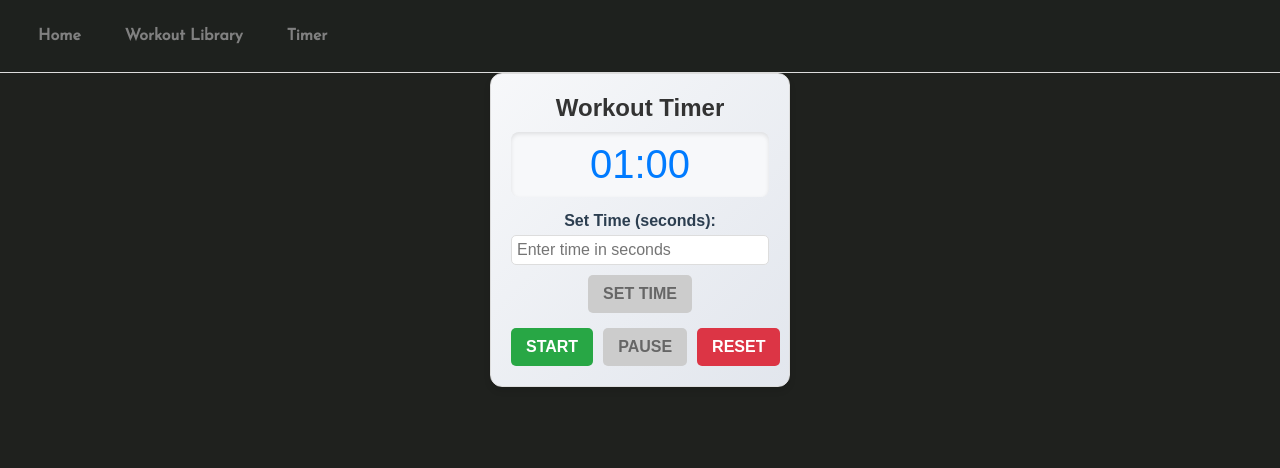
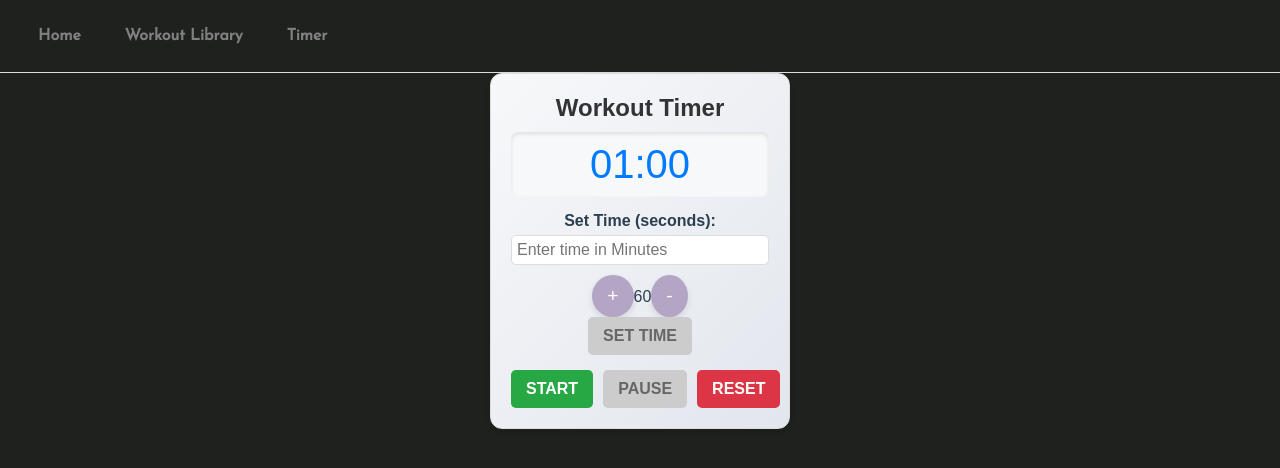
Before and after one commit to kharri34/Project3, a Vue app: page /timer in a window 1280 px wide. Shown: the top 468 px of the page. Built offline with nearby package versions, Linux system fonts and the light colour scheme.

Commit message:
timer update

```diff
--- a/src/components/Timer.vue
+++ b/src/components/Timer.vue
@@ -11,8 +11,13 @@
         type="number"
         v-model.number="customTime"
         :disabled="isRunning"
-        placeholder="Enter time in seconds"
+        placeholder="Enter time in Minutes"
       />
+      <div class="time-control">
+        <button @click="incrementSeconds" :disabled="isRunning" class="btn-control">+</button>
+        <span>{{ userSeconds }}</span>
+        <button @click="decrementSeconds" :disabled="isRunning" class="btn-control">-</button>
+      </div>
       <button @click="setCustomTime" :disabled="isRunning || !customTime" class="btn btn-set">
         Set Time
       </button>
@@ -24,54 +29,84 @@
     </div>
   </div>
 </template>
-
 <script>
 export default {
   data() {
     return {
-      remainingTime: 60, // Default time set to 60 seconds
-      customTime: null, // Custom time input
-      isRunning: false,
-      timer: null,
-      title: "Workout Timer", // Title for the Timer
+      remainingTime: 60, // Default time in seconds
+      customTime: null, // Custom time entered by the user (in seconds)
+      isRunning: false, // Timer running state
+      timer: null, // Reference to the interval timer
+      title: "Workout Timer",
+      userSeconds: 60, // Current user seconds (initially set to 60)
     };
   },
   methods: {
+    // Formats the time as MM:SS
     formatTime(seconds) {
       const minutes = Math.floor(seconds / 60);
       const secs = seconds % 60;
-      return `${String(minutes).padStart(2, '0')}:${String(secs).padStart(2, '0')}`;
+      return `${String(minutes).padStart(2, "0")}:${String(secs).padStart(2, "0")}`;
     },
     setCustomTime() {
       if (this.customTime > 0) {
-        this.remainingTime = this.customTime;
+        this.remainingTime = this.customTime * 60; // Update remainingTime to customTime
+        this.userSeconds = this.customTime % 60; // Sync userSeconds to customTime
       }
     },
+    // Sets the custom time when the "Set Time" button is clicked
+    incrementSeconds() {
+  this.remainingTime += 60; // Add 60 seconds (1 minute)
+  this.userSeconds = this.remainingTime; // Sync userSeconds
+},
+
+decrementSeconds() {
+  if (this.remainingTime > 60) { // Prevent going below 1 minute
+    this.remainingTime -= 60; // Subtract 60 seconds (1 minute)
+    this.userSeconds = this.remainingTime; // Sync userSeconds
+  }
+},
+    incrementSeconds() {
+  this.remainingTime += 1; // Add 60 seconds (1 minute)
+  this.userSeconds = this.remainingTime; // Sync userSeconds
+},
+
+decrementSeconds() {
+  if (this.remainingTime > 60) { // Prevent going below 1 minute
+    this.remainingTime -= 1; // Subtract 60 seconds (1 minute)
+    this.userSeconds = this.remainingTime; // Sync userSeconds
+  }
+},
+
+    // Starts the timer
     startTimer() {
       if (!this.isRunning) {
         this.isRunning = true;
         this.timer = setInterval(() => {
           if (this.remainingTime > 0) {
-            this.remainingTime -= 1;
+            this.remainingTime -= 1; // Decrement remaining time
           } else {
-            this.resetTimer();
+            this.resetTimer(); // Reset the timer when it hits 0
           }
         }, 1000);
       }
     },
+    // Pauses the timer
     pauseTimer() {
       this.isRunning = false;
-      clearInterval(this.timer);
+      clearInterval(this.timer); // Clear the interval
     },
+    // Resets the timer to the last custom or default time
     resetTimer() {
-      this.isRunning = false;
-      this.remainingTime = this.customTime || 60;
-      clearInterval(this.timer);
-    },
+    this.isRunning = false;
+    clearInterval(this.timer);
+    // Reset to custom time (if set) or default of 1 minute (60 seconds)
+    this.remainingTime = (this.customTime || 1) * 60;
+    this.userSeconds = this.remainingTime; // Sync userSeconds with remainingTime
   },
+},
 };
 </script>
-
 <style scoped>
 .timer-container {
   max-width: 300px;
@@ -177,12 +212,52 @@ export default {
 }
 
 .btn-set:hover {
-  background-color: #138496;
+  background-color: #9af1ff;
 }
 
 .btn:disabled {
   background-color: #ccc;
   color: #666;
   cursor: not-allowed;
+
 }
+.btn-control {
+  background-color: rgb(180, 165, 197); /* Blue background */
+  color: white; /* White text */
+  border: none; /* Remove default borders */
+  border-radius: 50%; /* Makes the button circular */
+  padding: 10px 15px; /* Adds size to the button */
+  font-size: 1.2rem; /* Increases the text size */
+  cursor: pointer; /* Changes cursor to pointer */
+  transition: background-color 0.3s ease; /* Smooth transition for hover effects */
+  box-shadow: 0 3px 6px rgba(0, 0, 0, 0.1); /* Adds a shadow */
+}
+
+.btn-control:hover {
+  background-color: aliceblue; /* Darker blue on hover */
+}
+
+.btn-control:disabled {
+  background-color: #ccc; /* Grey background when disabled */
+  color: #666; /* Dimmed text color when disabled */
+  cursor: not-allowed; /* Indicates the button is disabled */
+}
+
+.btn-set {
+  background-color: #17a2b8;
+  color: white;
+  border: none;
+  padding: 10px 15px;
+  border-radius: 5px;
+  font-size: 1rem;
+  font-weight: bold;
+  cursor: pointer;
+  text-transform: uppercase;
+  transition: background-color 0.3s ease;
+}
+
+.btn-set:hover {
+  background-color: #138496;
+}
+
 </style>
```
